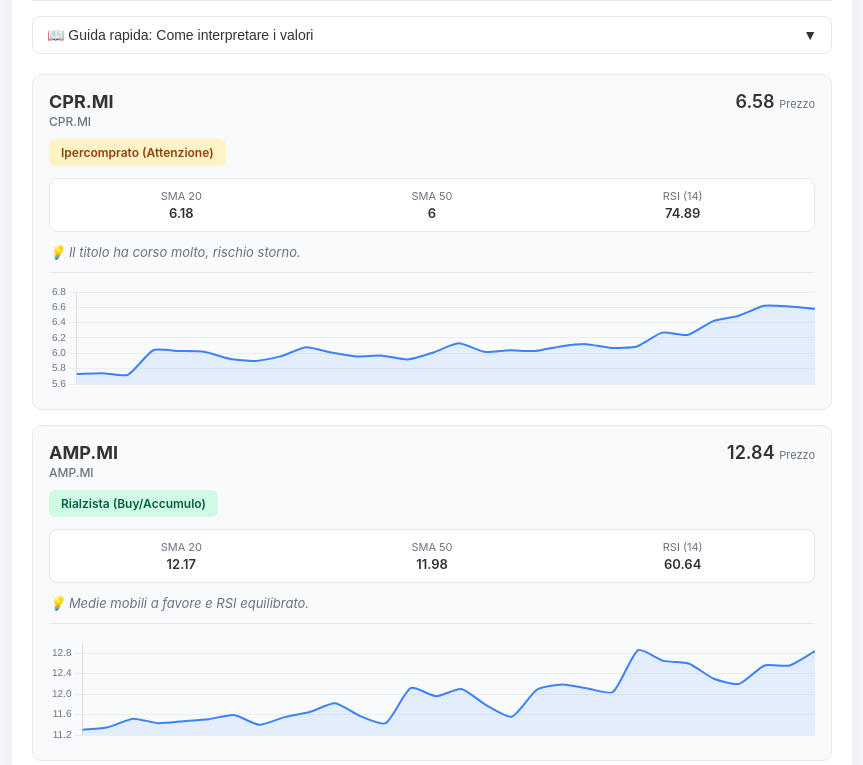
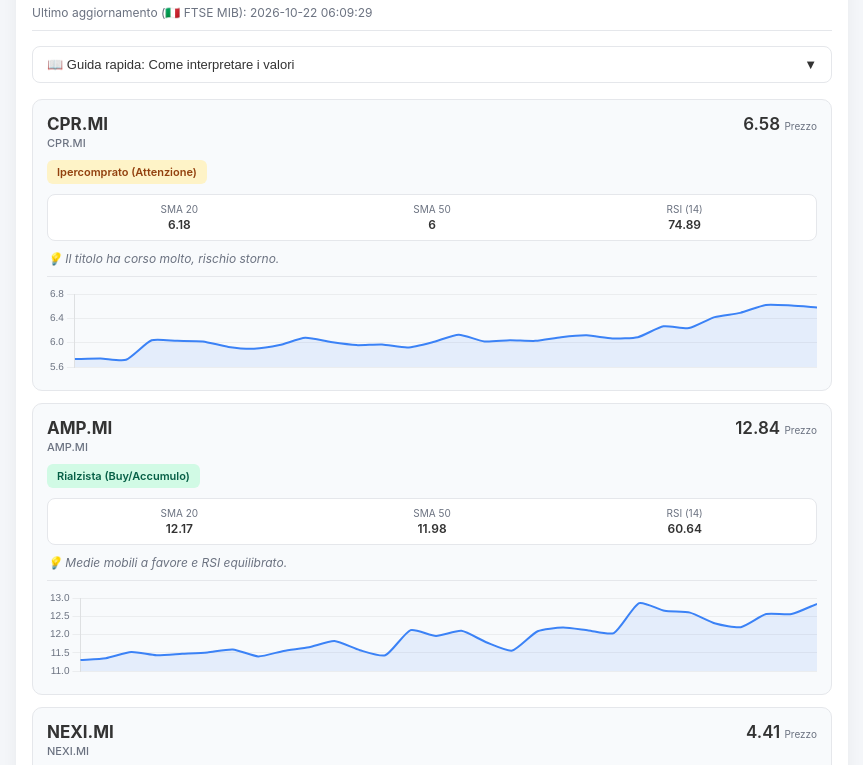
Before and after one commit to JoeTech905/Dati-Borsa, a plain HTML site: page index.html in a window 1280 px wide. Shown: the part 107-872 px from the top of the page, without its empty margins (208-1071 px from the left). Drawn offline with nearby package versions, Linux system fonts and the light colour scheme.

Commit message:
Update index.html

```diff
--- a/index.html
+++ b/index.html
@@ -37,14 +37,14 @@
             background-color: var(--bg-color);
             color: var(--text-color);
             margin: 0;
-            padding: 15px;
+            padding: 12px;
             transition: background-color 0.3s, color 0.3s;
         }
         .container {
             max-width: 800px;
             margin: auto;
             background: var(--container-bg);
-            padding: 20px;
+            padding: 16px;
             border-radius: 14px;
             box-shadow: 0 4px 15px rgba(0,0,0,0.05);
             transition: background-color 0.3s;
@@ -57,19 +57,24 @@
             gap: 12px;
             margin-bottom: 8px;
         }
-        h1 { color: var(--text-color); font-size: 22px; margin: 0; }
+        h1 { color: var(--text-color); font-size: 20px; margin: 0; }
 
         .controls {
             display: flex;
             gap: 8px;
             align-items: center;
+            width: 100%;
+        }
+
+        select {
+            flex: 1;
         }
 
         select, .theme-btn {
             background: var(--container-bg);
             border: 1px solid var(--border-color);
             color: var(--text-color);
-            padding: 8px 12px;
+            padding: 10px 12px;
             border-radius: 8px;
             cursor: pointer;
             font-size: 14px;
@@ -79,11 +84,11 @@
             border-color: #3b82f6;
         }
 
-        .timestamp { color: var(--text-secondary); font-size: 13px; margin-bottom: 15px; border-bottom: 1px solid var(--border-color); padding-bottom: 12px; }
+        .timestamp { color: var(--text-secondary); font-size: 12px; margin-bottom: 15px; border-bottom: 1px solid var(--border-color); padding-bottom: 10px; }
 
         /* Stili per il menu guida a tendina */
         .guide-section {
-            margin-bottom: 20px;
+            margin-bottom: 16px;
         }
         .guide-btn {
             background: var(--container-bg);
@@ -92,7 +97,7 @@
             padding: 10px 14px;
             border-radius: 8px;
             cursor: pointer;
-            font-size: 14px;
+            font-size: 13px;
             font-weight: 500;
             width: 100%;
             text-align: left;
@@ -109,97 +114,103 @@
             background: var(--card-bg);
             border: 1px solid var(--border-color);
             border-radius: 8px;
-            padding: 15px;
+            padding: 12px;
             margin-top: 8px;
-            font-size: 13px;
-            line-height: 1.5;
+            font-size: 12px;
+            line-height: 1.4;
             color: var(--text-color);
         }
         .guide-panel h3 {
             margin-top: 0;
-            font-size: 15px;
+            font-size: 14px;
             border-bottom: 1px solid var(--border-color);
             padding-bottom: 6px;
             color: var(--text-color);
         }
         .guide-panel ul {
-            padding-left: 18px;
-            margin: 8px 0;
+            padding-left: 16px;
+            margin: 6px 0;
         }
         .guide-panel li {
-            margin-bottom: 4px;
+            margin-bottom: 3px;
         }
 
         .cards-grid {
             display: grid;
             grid-template-columns: 1fr;
-            gap: 15px;
+            gap: 12px;
         }
 
         .stock-card {
             background-color: var(--card-bg);
             border: 1px solid var(--border-color);
             border-radius: 10px;
-            padding: 16px;
-            transition: transform 0.2s;
-        }
-        .stock-card:hover {
-            transform: translateY(-2px);
+            padding: 14px;
+            box-sizing: border-box;
+            width: 100%;
         }
 
         .card-header {
             display: flex;
             justify-content: space-between;
             align-items: flex-start;
+            gap: 10px;
             margin-bottom: 10px;
         }
         .ticker-info {
             display: flex;
             flex-direction: column;
+            min-width: 0; /* Fondamentale per evitare che il testo lungo rompa il flex */
+            flex: 1;
         }
         .ticker-name {
-            font-size: 18px;
+            font-size: 17px;
             font-weight: 700;
             color: var(--text-color);
         }
         .company-name {
-            font-size: 12px;
+            font-size: 11px;
             color: var(--text-secondary);
             font-weight: 500;
             margin-top: 2px;
+            white-space: nowrap;
+            overflow: hidden;
+            text-overflow: ellipsis; /* Tronca elegantemente con i puntini se il nome è lunghissimo */
         }
         .ticker-price {
-            font-size: 18px;
+            font-size: 17px;
             font-weight: 600;
             color: var(--text-color);
             text-align: right;
+            white-space: nowrap;
         }
 
         /* Stile grafico del "bollino" colorato */
         .badge {
-            padding: 6px 12px;
+            padding: 5px 10px;
             border-radius: 6px;
             font-weight: 600;
-            font-size: 12px;
+            font-size: 11px;
             display: inline-block;
-            margin-bottom: 12px;
+            margin-bottom: 10px;
         }
 
         .metrics-grid {
             display: grid;
             grid-template-columns: repeat(3, 1fr);
-            gap: 8px;
+            gap: 6px;
             background: var(--container-bg);
-            padding: 10px;
+            padding: 8px;
             border-radius: 8px;
-            margin-bottom: 12px;
-            font-size: 13px;
+            margin-bottom: 10px;
+            font-size: 12px;
             text-align: center;
             border: 1px solid var(--border-color);
+            box-sizing: border-box;
         }
         .metric-label {
             color: var(--text-secondary);
-            font-size: 11px;
+            font-size: 10px;
             display: block;
             margin-bottom: 2px;
         }
@@ -209,19 +220,20 @@
         }
 
         .motivation {
-            font-size: 13px;
+            font-size: 12px;
             color: var(--text-secondary);
             font-style: italic;
-            margin-bottom: 12px;
+            margin-bottom: 10px;
         }
 
         .chart-container {
             position: relative;
-            height: 110px;
+            height: 100px;
             width: 100%;
-            margin-top: 10px;
+            margin-top: 8px;
             border-top: 1px solid var(--border-color);
-            padding-top: 10px;
+            padding-top: 8px;
+            box-sizing: border-box;
         }
 
         /* Colori dei badge (tema chiaro e scuro) */
@@ -239,9 +251,9 @@
 
         .loading-msg, .error-msg {
             text-align: center;
-            padding: 30px;
+            padding: 20px;
             color: var(--text-secondary);
-            font-size: 14px;
+            font-size: 13px;
         }
         .error-msg { color: #ef4444; }
     </style>
@@ -378,9 +390,9 @@
                         <div class="card-header">
                             <div class="ticker-info">
                                 <span class="ticker-name">${item.ticker}</span>
-                                <span class="company-name">${nomeAzienda}</span>
+                                <span class="company-name" title="${nomeAzienda}">${nomeAzienda}</span>
                             </div>
-                            <span class="ticker-price">${item.prezzo} <small style="font-size:11px; color:var(--text-secondary); font-weight:normal;">Prezzo</small></span>
+                            <span class="ticker-price">${item.prezzo} <small style="font-size:10px; color:var(--text-secondary); font-weight:normal;">Prezzo</small></span>
                         </div>
 
                         <div><span class="badge ${badgeClass}">${item.segnale}</span></div>
```
